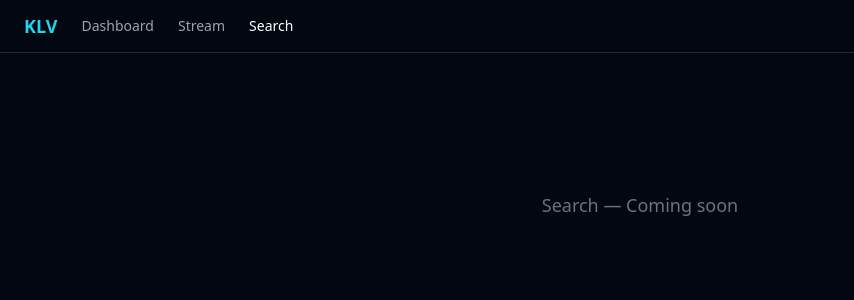
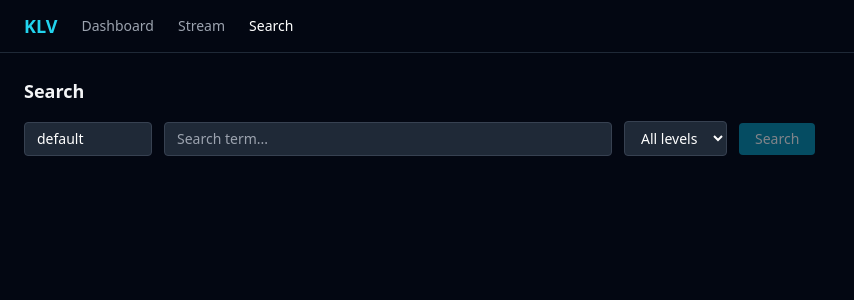
Before and after one commit to Sojiroh/klv, a React (Vite) app in the folder packages/web/client/: page /search in a window 1280 px wide. Shown: the top 300 px of the page, without its empty margins (0-854 px from the left). Built offline with nearby package versions, Linux system fonts and the light colour scheme.

Commit message:
feat: Search page with cross-pod full-text search

```diff
--- a/packages/web/client/src/App.tsx
+++ b/packages/web/client/src/App.tsx
@@ -2,14 +2,7 @@ import { Routes, Route, Link, useLocation } from 'react-router-dom';
 import Dashboard from './pages/Dashboard';
 import Logs from './pages/Logs';
 import Stream from './pages/Stream';
-
-function Placeholder({ name }: { name: string }) {
-  return (
-    <div className="flex items-center justify-center h-64">
-      <p className="text-gray-500 text-lg">{name} — Coming soon</p>
-    </div>
-  );
-}
+import Search from './pages/Search';
 
 const navItems = [
   { path: '/', label: 'Dashboard' },
@@ -43,7 +36,7 @@ export default function App() {
           <Route path="/" element={<Dashboard />} />
           <Route path="/logs/:namespace/:pod" element={<Logs />} />
           <Route path="/stream" element={<Stream />} />
-          <Route path="/search" element={<Placeholder name="Search" />} />
+          <Route path="/search" element={<Search />} />
         </Routes>
       </main>
     </div>
--- /dev/null
+++ b/packages/web/client/src/pages/Search.tsx
@@ -0,0 +1,110 @@
+import { useState } from 'react';
+import LogLine from '../components/LogLine';
+
+interface ParsedLog {
+  raw: string;
+  isJson: boolean;
+  timestamp?: string;
+  level: string;
+  message: string;
+  service?: string;
+  podName?: string;
+  extra: Record<string, unknown>;
+}
+
+export default function Search() {
+  const [namespace, setNamespace] = useState('default');
+  const [term, setTerm] = useState('');
+  const [level, setLevel] = useState('');
+  const [results, setResults] = useState<ParsedLog[] | null>(null);
+  const [loading, setLoading] = useState(false);
+
+  const handleSearch = async () => {
+    if (!term.trim()) return;
+    setLoading(true);
+    try {
+      // Search across all pods by fetching pods, then logs for each
+      const podsRes = await fetch(`/api/pods/${namespace}`);
+      const pods: { name: string }[] = await podsRes.json();
+
+      const allLogs: ParsedLog[] = [];
+      for (const pod of pods) {
+        const params = new URLSearchParams({ search: term });
+        if (level) params.set('level', level);
+        const res = await fetch(`/api/pods/${namespace}/${pod.name}/logs?${params}`);
+        const data: { logs: ParsedLog[] } = await res.json();
+        allLogs.push(...data.logs);
+      }
+      setResults(allLogs);
+    } catch (err) {
+      console.error(err);
+    } finally {
+      setLoading(false);
+    }
+  };
+
+  return (
+    <div>
+      <h2 className="text-lg font-semibold mb-4">Search</h2>
+
+      <div className="flex items-center gap-3 mb-4">
+        <input
+          type="text"
+          value={namespace}
+          onChange={(e) => setNamespace(e.target.value)}
+          placeholder="Namespace"
+          className="bg-gray-800 border border-gray-700 rounded px-3 py-1.5 text-sm text-white w-32"
+        />
+        <input
+          type="text"
+          value={term}
+          onChange={(e) => setTerm(e.target.value)}
+          onKeyDown={(e) => e.key === 'Enter' && handleSearch()}
+          placeholder="Search term..."
+          className="bg-gray-800 border border-gray-700 rounded px-3 py-1.5 text-sm text-white flex-1 max-w-md"
+        />
+        <select
+          value={level}
+          onChange={(e) => setLevel(e.target.value)}
+          className="bg-gray-800 border border-gray-700 rounded px-3 py-1.5 text-sm text-white"
+        >
+          <option value="">All levels</option>
+          <option value="DEBUG">DEBUG</option>
+          <option value="INFO">INFO</option>
+          <option value="WARN">WARN</option>
+          <option value="ERROR">ERROR</option>
+        </select>
+        <button
+          onClick={handleSearch}
+          disabled={loading || !term.trim()}
+          className="px-4 py-1.5 bg-cyan-600 text-white rounded text-sm disabled:opacity-50 hover:bg-cyan-500"
+        >
+          {loading ? 'Searching...' : 'Search'}
+        </button>
+      </div>
+
+      {results !== null && (
+        <>
+          <p className="text-sm text-gray-400 mb-3">
+            {results.length} result{results.length !== 1 ? 's' : ''} for "{term}"
+          </p>
+          <div className="bg-gray-900 rounded-lg p-4 overflow-auto max-h-[70vh]">
+            {results.map((log, i) => (
+              <div key={i} className="flex gap-2 items-start">
+                {log.podName && (
+                  <span className="text-purple-400 font-mono text-xs shrink-0 w-40 truncate">
+                    {log.podName}
+                  </span>
+                )}
+                <LogLine log={log} showRaw={false} />
+              </div>
+            ))}
+            {results.length === 0 && (
+              <p className="text-gray-500 text-center py-4">No results found</p>
+            )}
+          </div>
+        </>
+      )}
+    </div>
+  );
+}
```
